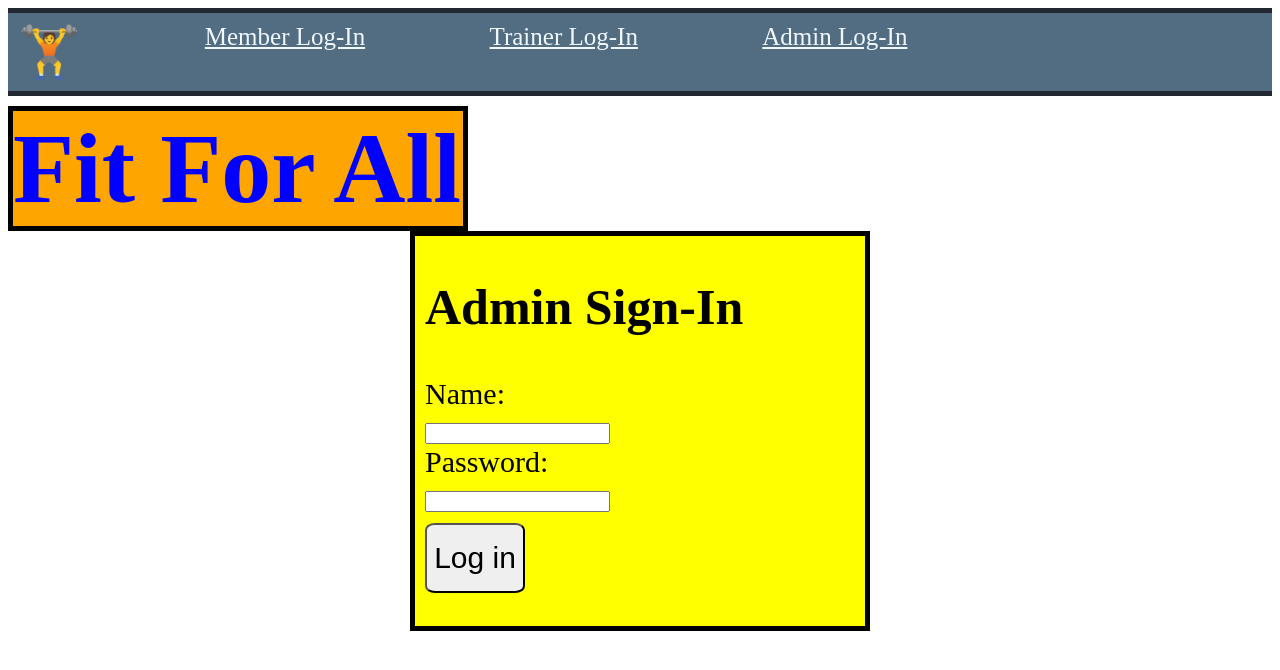
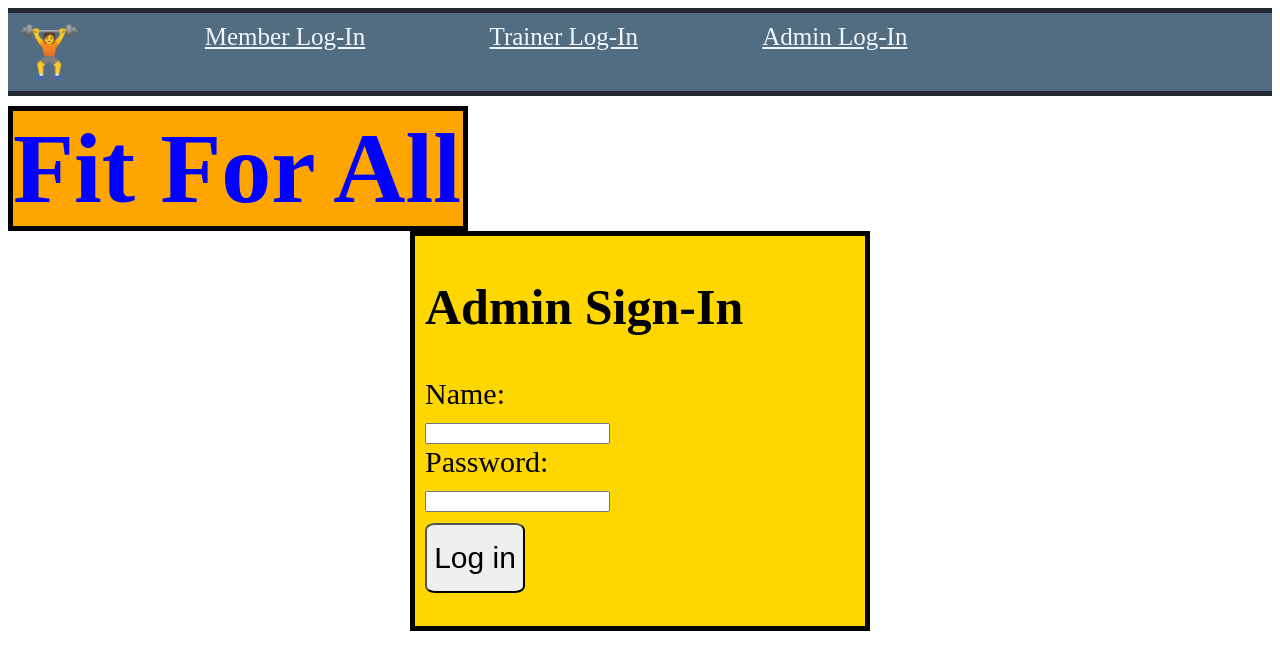
Before and after one commit to SamerFrangieh/3005_Final_project, a Django app: page /login/adminLogin.html in a window 1280 px wide. Shown: the top 670 px of the page. Run offline with Django 4.2, Linux system fonts and the light colour scheme.

```diff
--- a/FitForAll/myapp/templates/myapp/login/adminLogin.html
+++ b/FitForAll/myapp/templates/myapp/login/adminLogin.html
@@ -33,7 +33,7 @@
     <!-- Login Box -->
     <section class="nav-bar">
         <div class="box">
-            <div class="stuff" style="background-color: yellow;">
+            <div class="stuff" style="background-color: gold;">
                 <div class="h1">
                     <h2 style="color: black;">Admin Sign-In</h2>
                 </div>
```
Also changed, not shown: FitForAll/myapp/migrations/0001_initial.py, FitForAll/myapp/migrations/0002_alter_trainer_availability.py (deleted), FitForAll/myapp/templates/myapp/dashboard/images/human.png (added).
